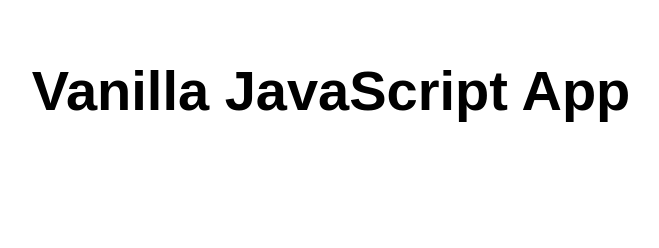
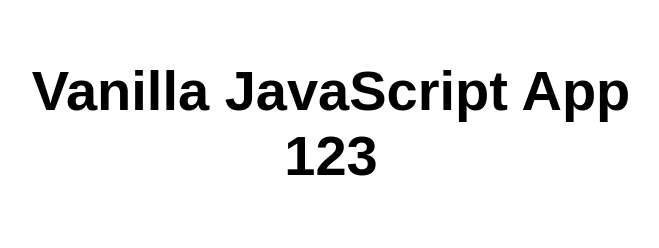
Before and after one commit to veraaee/sampleweb, a plain HTML site: page src/index.html in a window 1280 px wide. Shown: the whole page, without its empty margins (309-968 px from the left). Drawn offline with Linux system fonts and the light colour scheme.

Commit message:
Update index.html

```diff
--- a/src/index.html
+++ b/src/index.html
@@ -10,7 +10,7 @@
 
 <body>
   <main>
-    <h1>Vanilla JavaScript App</h1>
+    <h1>Vanilla JavaScript App 123</h1>
   </main>
 </body>
 
```
